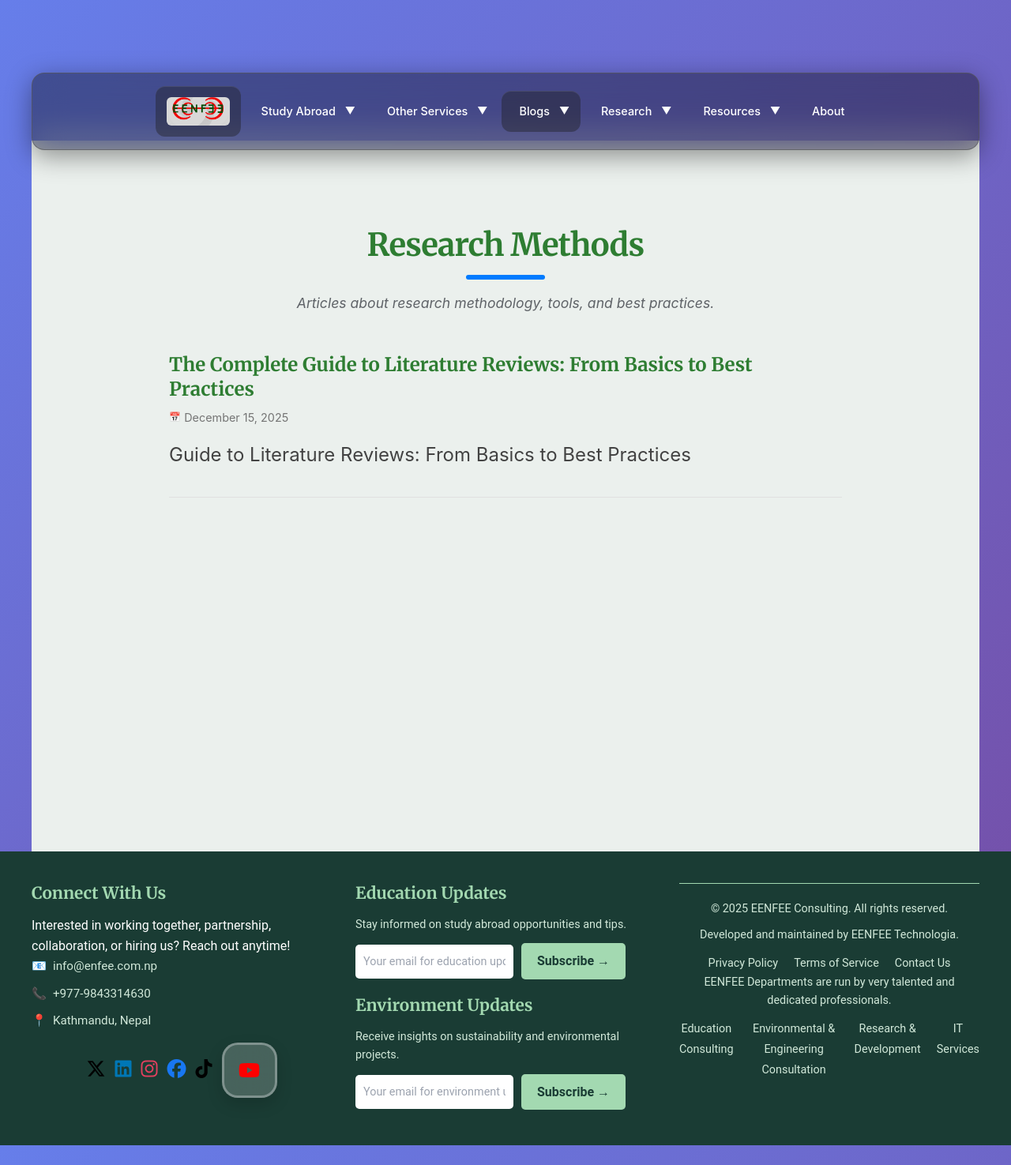
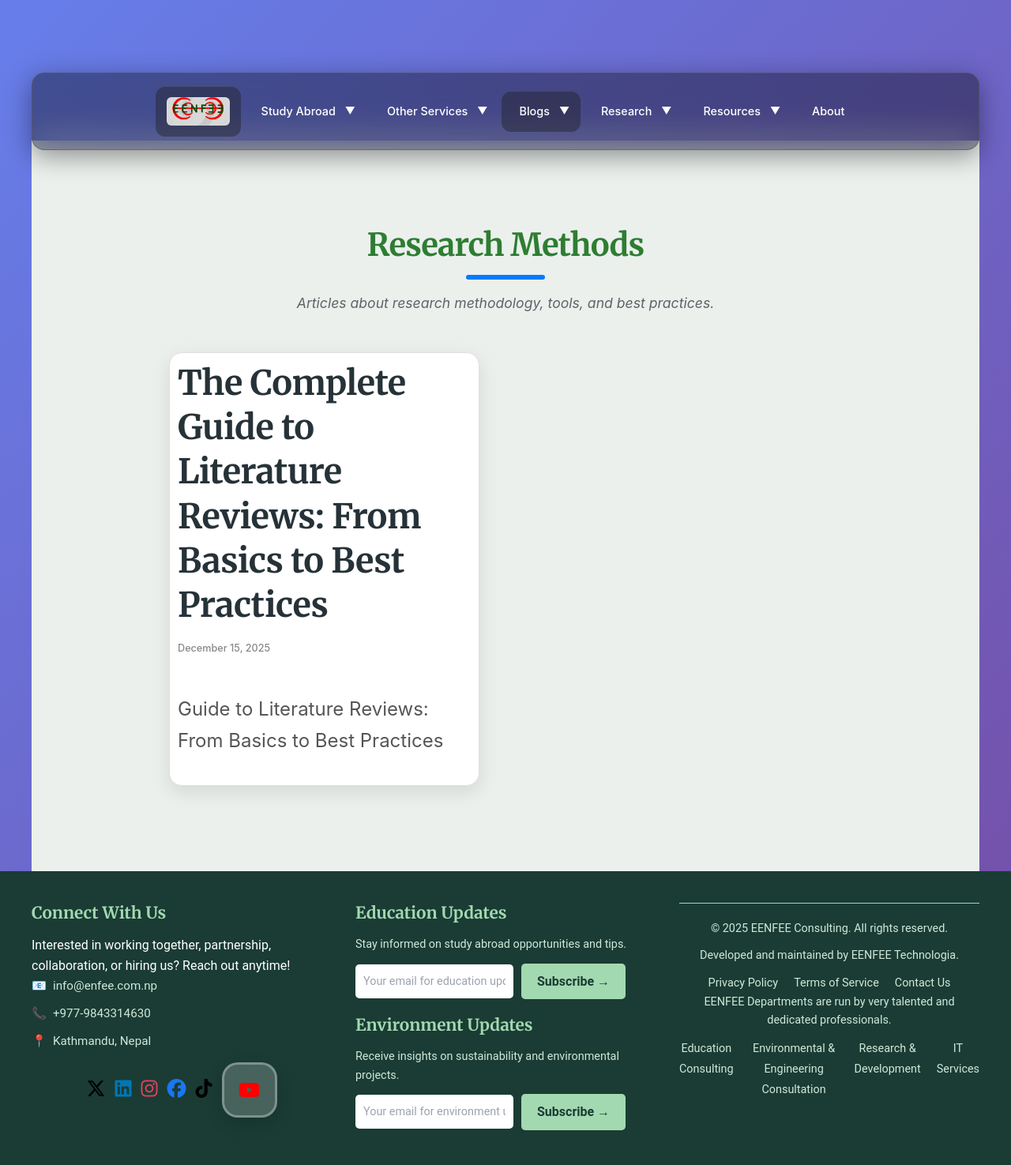
Before and after one commit to eenfee/eenfee.github.io, a Jekyll site: the page built from pages/subpages/blogs/research-methods.html, in a window 1280 px wide. Shown: the whole page at 79% size. Built offline with Jekyll 4.4.1, drawn with Linux system fonts in a browser that asks for light colours; nearby versions of some CDN libraries; some web fonts are replaced.

Commit message:
research methods

```diff
--- a/pages/subpages/blogs/research-methods.html
+++ b/pages/subpages/blogs/research-methods.html
@@ -12,15 +12,15 @@ description: Articles about research methodology, tools, and best practices.
   {% assign posts = site.posts | where_exp: "post", "post.categories contains 'research-methods'" %}
 
   {% for post in posts %}
-    <article class="archive-item">
-      <h2 class="archive-item-title">
+    <article class="blog-listing__item blog-listing__item--card">
+      <h2 class="blog-listing__item-title">
         <a href="{{ post.url | relative_url }}">{{ post.title }}</a>
       </h2>
       <div class="archive-item-meta">
-        <span class="date">{{ post.date | date: "%B %d, %Y" }}</span>
+        <span class="blog-listing__item-date">{{ post.date | date: "%B %d, %Y" }}</span>
       </div>
       {% if post.excerpt %}
-        <div class="archive-item-excerpt">
+        <div class="blog-listing__item-excerpt">
           {{ post.excerpt | strip_html | truncate: 160 }}
         </div>
       {% endif %}
```
